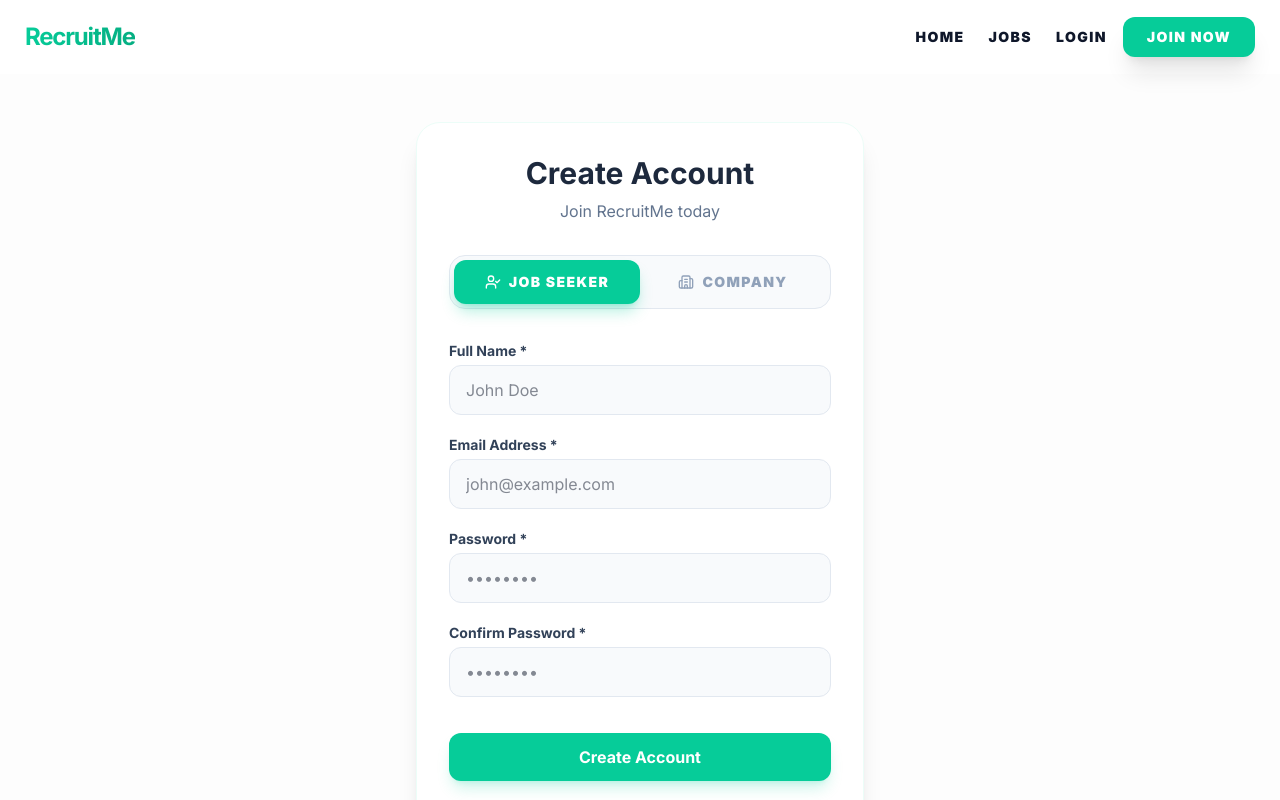
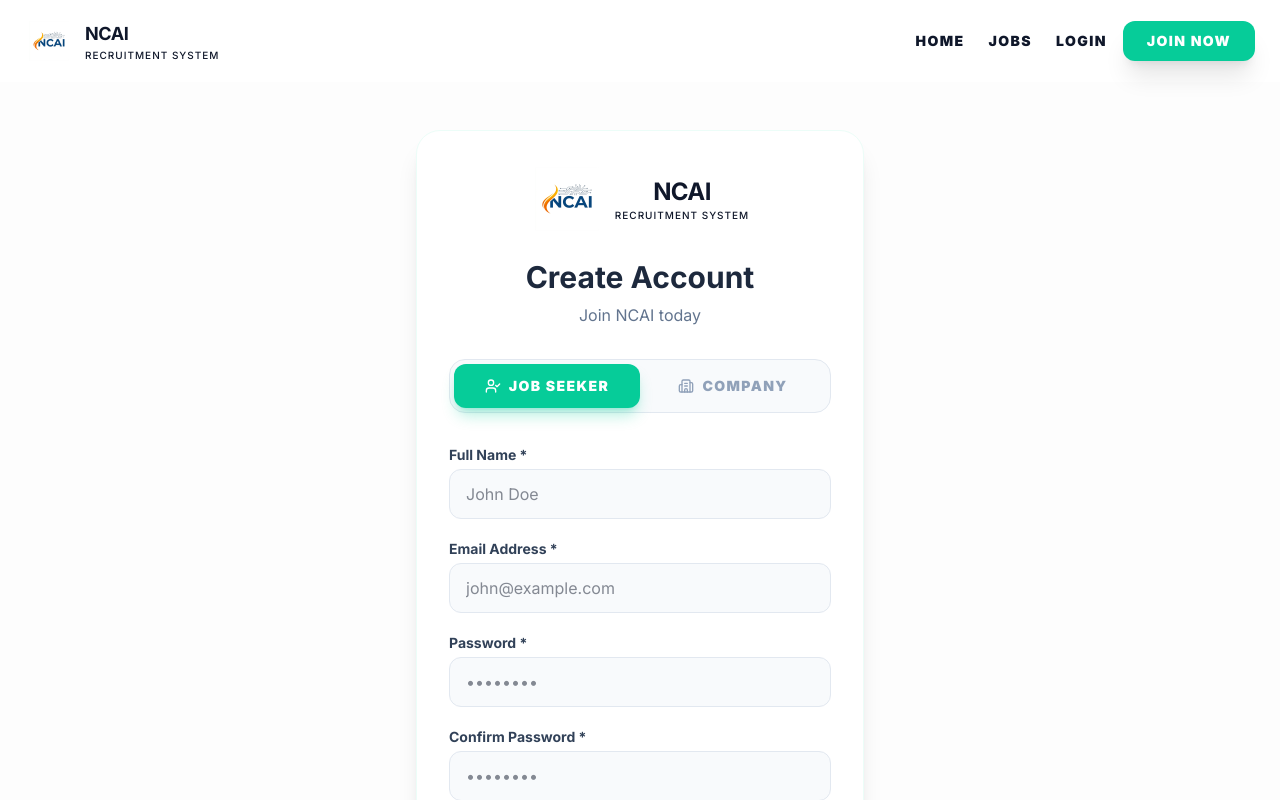
Before and after one commit to LaibaAslub/jobrecuirementnew, a Next.js app: page /signup in a window 1280 px wide. Shown: the top 800 px of the page. Built offline with nearby package versions, Linux system fonts and the light colour scheme; no server answers; the database is empty.

Commit message:
feat: update logo and branding assets

```diff
--- a/src/app/layout.js
+++ b/src/app/layout.js
@@ -7,8 +7,8 @@ import Navbar from "@/components/Navbar";
 const inter = Inter({ subsets: ["latin"] });
 
 export const metadata = {
-  title: "RecruitMe | Online Employee Recruitment System",
-  description: "Modern recruitment platform for employers and job seekers.",
+  title: "NCAI | Online Recruitment System",
+  description: "Secure and intelligent recruitment platform for modern organizations.",
 };
 
 export default function RootLayout({ children }) {
--- a/src/app/login/page.js
+++ b/src/app/login/page.js
@@ -4,6 +4,7 @@ import { useState } from 'react';
 import { useAuth } from '@/context/AuthContext';
 import { useRouter } from 'next/navigation';
 import Link from 'next/link';
+import { Logo } from '@/components/Logo';
 
 export default function LoginPage() {
   const [formData, setFormData] = useState({ email: '', password: '' });
@@ -38,7 +39,8 @@ export default function LoginPage() {
   return (
     <div className="min-h-[80vh] flex items-center justify-center px-4 py-12">
       <div className="max-w-md w-full bg-white rounded-3xl shadow-xl p-8 border border-indigo-50">
-        <div className="text-center mb-10">
+        <div className="text-center mb-10 flex flex-col items-center">
+          <Logo size="lg" className="mb-6" />
           <h2 className="text-3xl font-bold text-slate-800">Welcome Back</h2>
           <p className="text-slate-500 mt-2">Login to your account</p>
         </div>
--- a/src/app/page.js
+++ b/src/app/page.js
@@ -4,6 +4,7 @@ import { useData } from '@/context/DataContext';
 import JobCard from '@/components/JobCard';
 import Link from 'next/link';
 import { UserCheck, Globe, Users, Star } from 'lucide-react';
+import { Logo } from '@/components/Logo';
 
 export default function Home() {
   const { jobs } = useData();
@@ -176,7 +177,7 @@ export default function Home() {
            <div>
               <h2 className="text-5xl font-black mb-8 leading-tight tracking-tighter">Success <span className="text-[#06cc99] italic">Stories</span> From Our Global Community.</h2>
               <p className="text-slate-400 text-lg font-medium leading-relaxed mb-12">
-                "Finding a role that aligned with my values was hard until I tried RecruitMe. The matching process was surprisingly accurate, and I had three interviews within the first week."
+                "Finding a role that aligned with my values was hard until I tried NCAI. The matching process was surprisingly accurate, and I had three interviews within the first week."
               </p>
               <div className="flex items-center space-x-4">
                  <div className="w-12 h-12 rounded-full bg-rose-500"></div>
@@ -259,12 +260,7 @@ export default function Home() {
       <footer className="bg-slate-950 pt-24 pb-12 text-slate-300">
         <div className="max-w-7xl mx-auto px-6 grid grid-cols-1 md:grid-cols-2 lg:grid-cols-5 gap-12 mb-20">
            <div className="lg:col-span-2">
-              <div className="flex items-center space-x-2 mb-6">
-                 <div className="w-8 h-8 bg-[#06cc99] rounded-lg flex items-center justify-center">
-                    <svg width="18" height="18" viewBox="0 0 24 24" fill="none" stroke="white" strokeWidth="3" strokeLinecap="round" strokeLinejoin="round"><circle cx="11" cy="11" r="8"/><line x1="21" y1="21" x2="16.65" y2="16.65"/></svg>
-                 </div>
-                 <span className="text-2xl font-black text-white tracking-tighter">FindJobs</span>
-              </div>
+              <Logo />
               <p className="text-slate-400 text-sm leading-relaxed mb-8 max-w-xs">
                 Lorem ipsum dolor sit amet consectetur. Egestas porta consectetur egestas porta sollicitudin accumsan tempor egestas vestibulum lorem placerat morbi vulputate ut elit sit elementum diam blandit.
               </p>
@@ -317,7 +313,7 @@ export default function Home() {
            </div>
            <div className="flex items-center space-x-3">
               <div className="w-8 h-8 rounded-full bg-[#06cc99]/20 flex items-center justify-center text-[#06cc99] font-bold">📧</div>
-              <p className="text-xs">info@jobrooms.com</p>
+              <p className="text-xs">info@ncai.app</p>
            </div>
            <div className="flex items-center space-x-3">
               <div className="w-8 h-8 rounded-full bg-[#06cc99]/20 flex items-center justify-center text-[#06cc99] font-bold">📞</div>
--- a/src/app/signup/page.js
+++ b/src/app/signup/page.js
@@ -5,6 +5,7 @@ import { useAuth } from '@/context/AuthContext';
 import { useRouter } from 'next/navigation';
 import Link from 'next/link';
 import { Building2, UserCheck } from 'lucide-react';
+import { Logo } from '@/components/Logo';
 
 export default function SignupPage() {
   const [formData, setFormData] = useState({
@@ -51,9 +52,10 @@ export default function SignupPage() {
   return (
     <div className="min-h-[80vh] flex items-center justify-center px-4 py-12">
       <div className="max-w-md w-full bg-white rounded-3xl shadow-xl p-8 border border-indigo-50">
-        <div className="text-center mb-8">
+        <div className="text-center mb-8 flex flex-col items-center">
+          <Logo size="lg" className="mb-6" />
           <h2 className="text-3xl font-bold text-slate-800">Create Account</h2>
-          <p className="text-slate-500 mt-2">Join RecruitMe today</p>
+          <p className="text-slate-500 mt-2">Join NCAI today</p>
         </div>
 
         {/* Role Toggle */}
--- /dev/null
+++ b/src/components/Logo.js
@@ -0,0 +1,37 @@
+import Image from 'next/image';
+import Link from 'next/link';
+
+export function Logo({ className = '', showText = true, size = 'md' }) {
+  const sizes = {
+    sm: 32,
+    md: 40,
+    lg: 64,
+    xl: 80,
+  };
+
+  const pixelSize = sizes[size] || 40;
+
+  return (
+    <Link href="/" className={`flex items-center gap-3 ${className}`}>
+      <div className="relative overflow-hidden rounded-xl bg-white p-1">
+        <Image
+          src="/logo.png"
+          alt="NCAI Logo"
+          width={pixelSize}
+          height={pixelSize}
+          className="object-contain"
+        />
+      </div>
+      {showText && (
+        <div className="flex flex-col">
+          <span className={`font-bold tracking-tight text-foreground ${size === 'lg' || size === 'xl' ? 'text-2xl' : 'text-lg'}`}>
+            NCAI
+          </span>
+          <span className="text-[10px] uppercase tracking-widest text-muted-foreground font-medium">
+            Recruitment System
+          </span>
+        </div>
+      )}
+    </Link>
+  );
+}
--- a/src/components/Navbar.js
+++ b/src/components/Navbar.js
@@ -4,6 +4,7 @@ import Link from 'next/link';
 import { useAuth } from '@/context/AuthContext';
 import { useRouter } from 'next/navigation';
 import { Building2 } from 'lucide-react';
+import { Logo } from './Logo';
 
 const Navbar = () => {
   const { user, logout } = useAuth();
@@ -20,9 +21,7 @@ const Navbar = () => {
   return (
     <nav className="glass sticky top-0 z-50 px-6 py-4">
       <div className="max-w-7xl mx-auto flex justify-between items-center">
-        <Link href="/" className="text-2xl font-bold bg-clip-text text-transparent bg-gradient-to-r from-[#06cc99] to-[#05ae82] tracking-tighter">
-          RecruitMe
-        </Link>
+        <Logo />
 
         <div className="flex items-center space-x-6 text-sm font-black uppercase tracking-widest">
           <Link href="/" className="hover:text-[#06cc99] transition-colors">Home</Link>
```
Also changed, not shown: public/logo.png (added).
